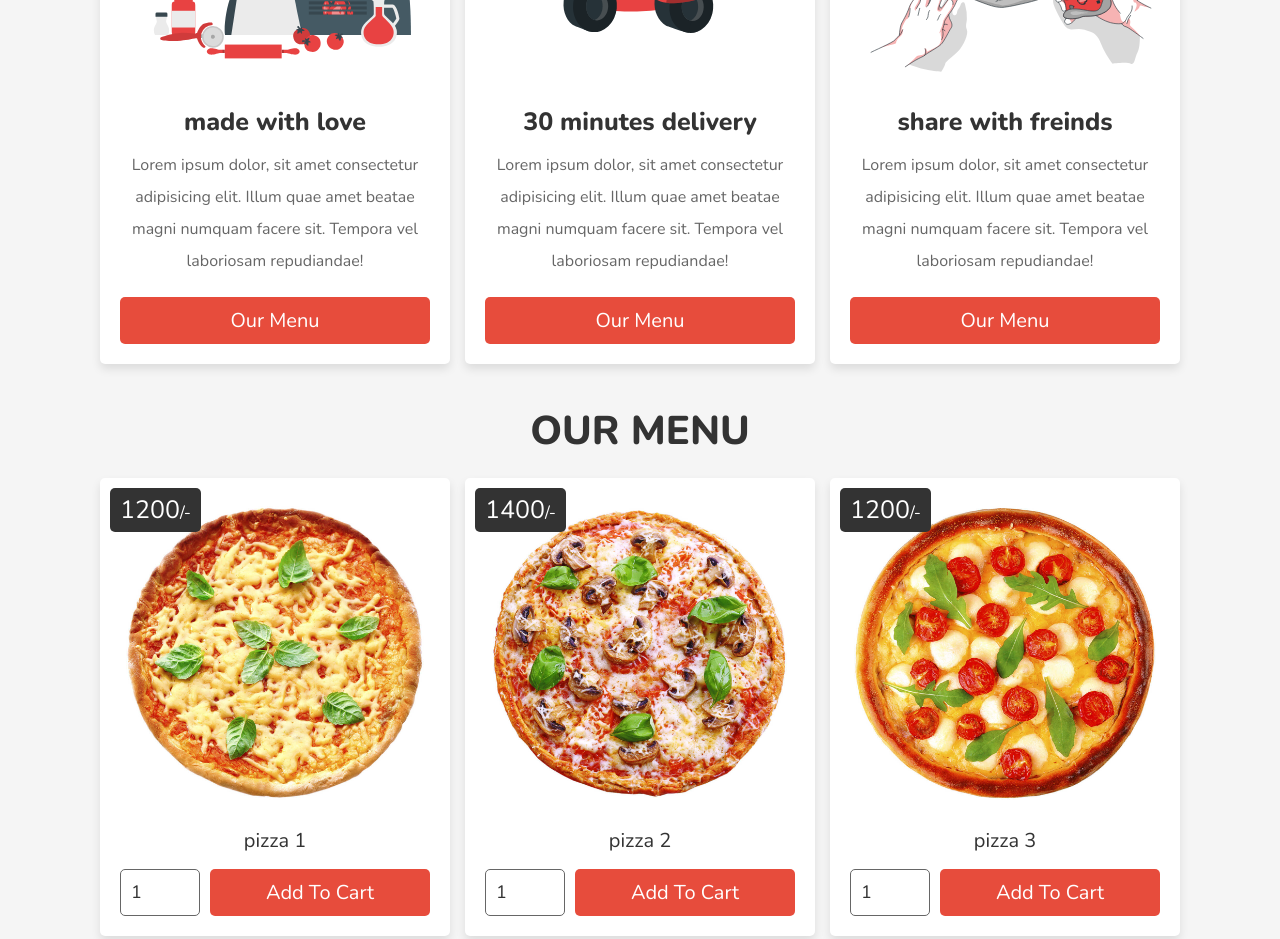
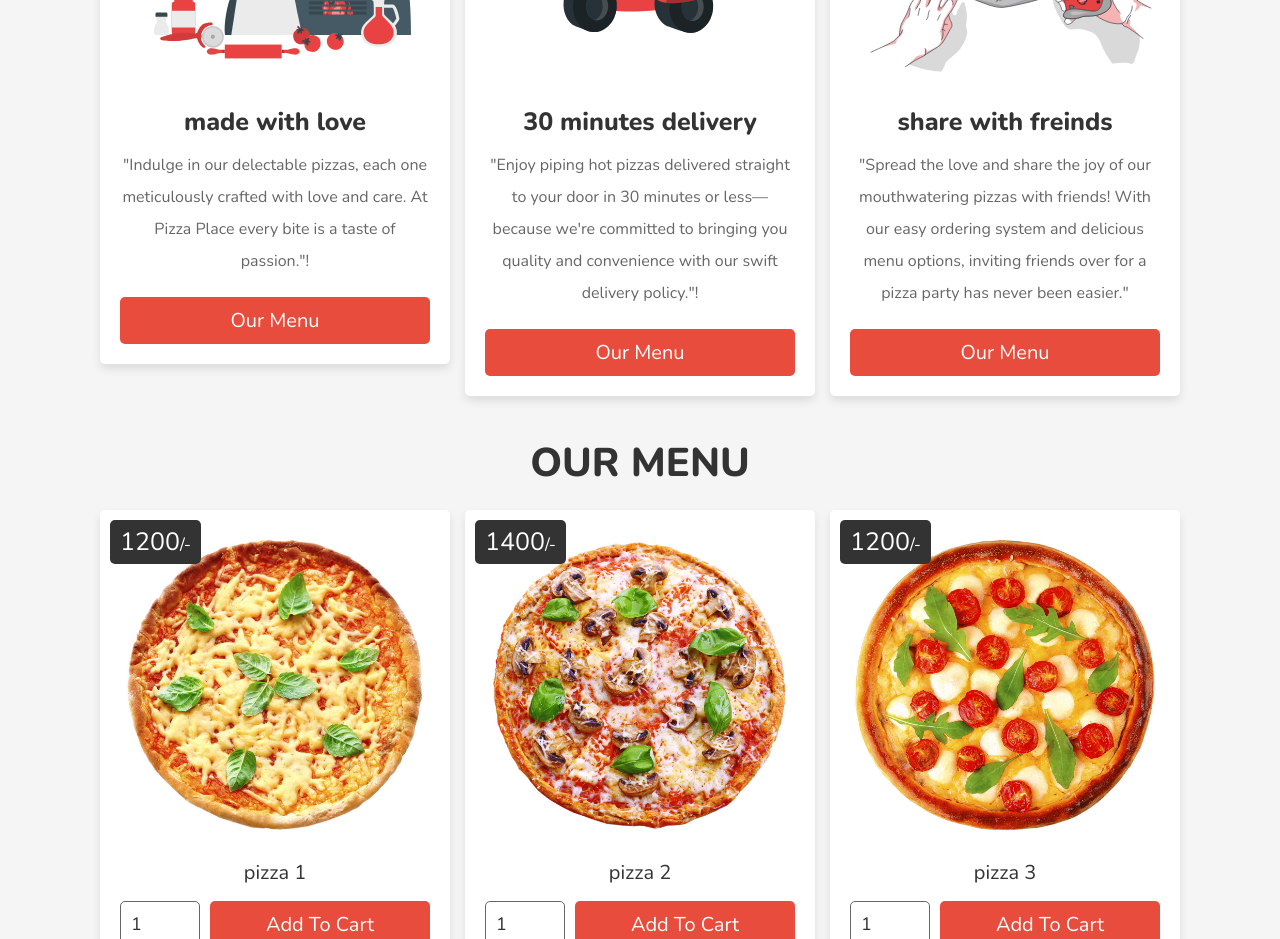
Before and after one commit to EeshaSamarKhaleel/pizzashop, a plain HTML site: page index.html in a window 1280 px wide. Shown: the part 1080-2019 px from the top of the page. Drawn offline with nearby package versions, Linux system fonts and the light colour scheme.

Commit message:
Update index.html

```diff
--- a/index.html
+++ b/index.html
@@ -245,24 +245,21 @@
          <div class="box">
             <img src="images/about-1.svg" alt="">
             <h3>made with love</h3>
-            <p>Lorem ipsum dolor, sit amet consectetur adipisicing elit. Illum quae amet beatae magni numquam facere
-               sit. Tempora vel laboriosam repudiandae!</p>
+            <p>"Indulge in our delectable pizzas, each one meticulously crafted with love and care. At Pizza Place every bite is a taste of passion."!</p>
             <a href="#menu" class="btn">our menu</a>
          </div>
 
          <div class="box">
             <img src="images/about-2.svg" alt="">
             <h3>30 minutes delivery</h3>
-            <p>Lorem ipsum dolor, sit amet consectetur adipisicing elit. Illum quae amet beatae magni numquam facere
-               sit. Tempora vel laboriosam repudiandae!</p>
+            <p>"Enjoy piping hot pizzas delivered straight to your door in 30 minutes or less—because  we're committed to bringing you quality and convenience with our swift delivery policy."!</p>
             <a href="#menu" class="btn">our menu</a>
          </div>
 
          <div class="box">
             <img src="images/about-3.svg" alt="">
             <h3>share with freinds</h3>
-            <p>Lorem ipsum dolor, sit amet consectetur adipisicing elit. Illum quae amet beatae magni numquam facere
-               sit. Tempora vel laboriosam repudiandae!</p>
+            <p>"Spread the love and share the joy of our mouthwatering pizzas with friends! With our easy ordering system and delicious menu options, inviting friends over for a pizza party has never been easier."</p>
             <a href="#menu" class="btn">our menu</a>
          </div>
 
```
